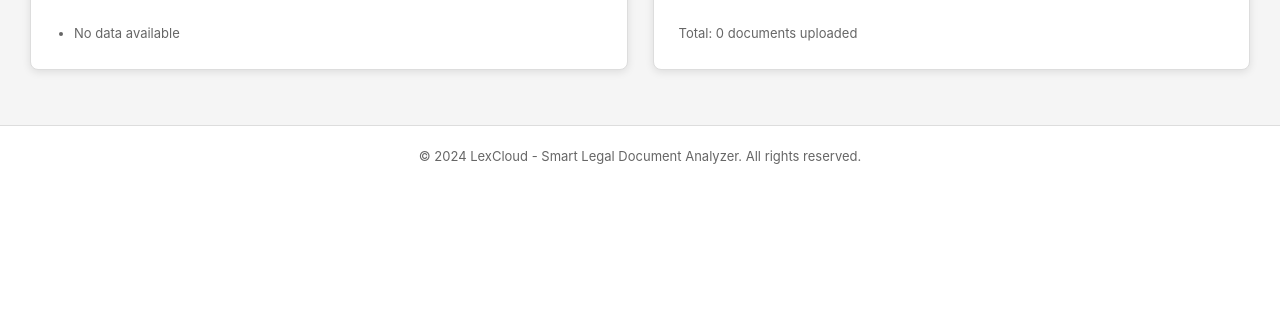
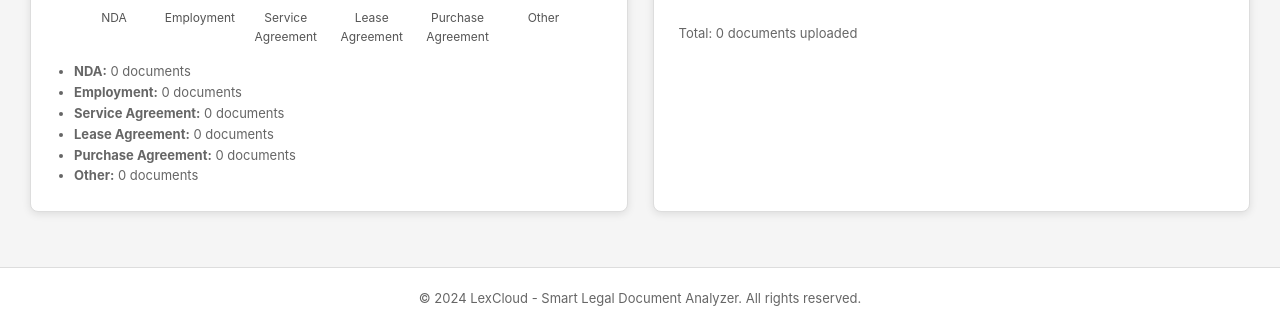
Before and after one commit to Thang40/lexcloud, a Flask app: page /analytics in a window 1280 px wide. Shown: the part 661-990 px from the top of the page. Before the commit the page ends 825 px from the top, so only its background shows below. Run offline with Flask 3, Linux system fonts and the light colour scheme; the visitor is signed in with stand-in values (Sample User, id 1); data that the repository does not hold is empty.

Commit message:
Show all 6 contract types as fixed chart columns, fix label alignment
Contract type columns were derived only from types actually present
in a user's documents, so column count (and thus each label's
position) shifted depending on data. Now seeds counts for all 6
types from the Upload page dropdown, in a fixed order, so the chart
always has the same column layout. Also fixed .chart-bar-label so
flex-basis is respected instead of being overridden by content width,
which was causing labels to drift out of alignment with their bars.

```diff
--- a/app.py
+++ b/app.py
@@ -38,6 +38,17 @@ def get_documents_table():
 def is_valid_client_name(name):
     """Validate client name - only letters, numbers, spaces, hyphens, apostrophes"""
     return bool(re.match(r"^[a-zA-Z0-9\s\-']+$", name.strip()))
+
+# Fixed order matching the <select> options on the Upload page, so the
+# analytics chart always shows the same 6 columns in the same positions.
+CONTRACT_TYPES = [
+    'NDA',
+    'Employment',
+    'Service Agreement',
+    'Lease Agreement',
+    'Purchase Agreement',
+    'Other'
+]
 
 # Max characters of document text sent to Gemini (keeps prompt + cost bounded)
 MAX_ANALYSIS_CHARS = 15000
@@ -712,7 +723,7 @@ def analytics_data():
         documents = all_documents
         print(f"[ANALYTICS API] Found {len(documents)} documents")
 
-        contract_counts = {}
+        contract_counts = {t: 0 for t in CONTRACT_TYPES}
         monthly_counts = {}
 
         for doc in documents:
--- a/static/css/style.css
+++ b/static/css/style.css
@@ -846,11 +846,14 @@ body {
 }
 
 .chart-bar-label {
+    flex-grow: 0;
     flex-shrink: 0;
+    min-width: 0;
     text-align: center;
     font-size: 12px;
     color: #555;
     word-wrap: break-word;
+    overflow-wrap: break-word;
     padding: 0 4px;
     box-sizing: border-box;
 }
```
